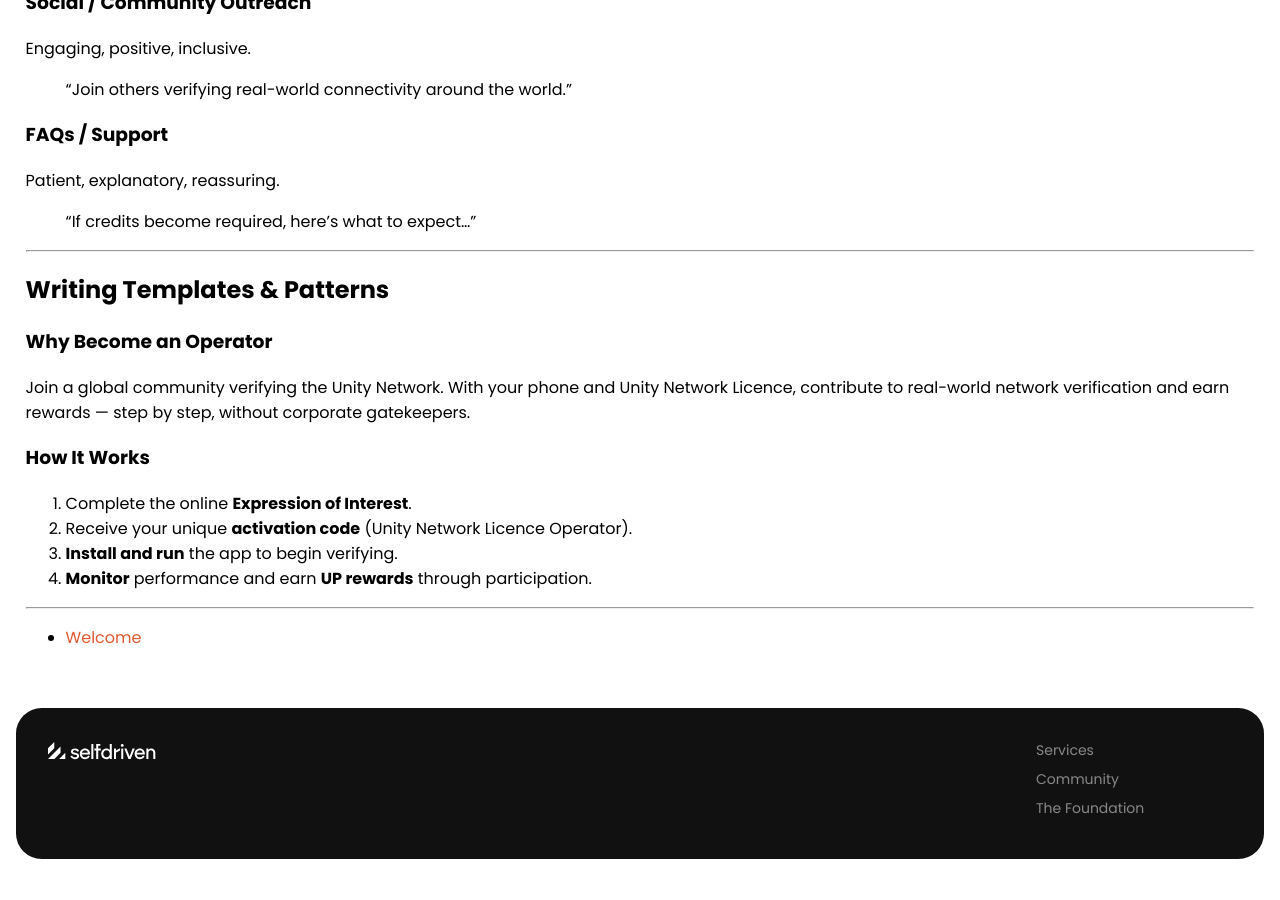
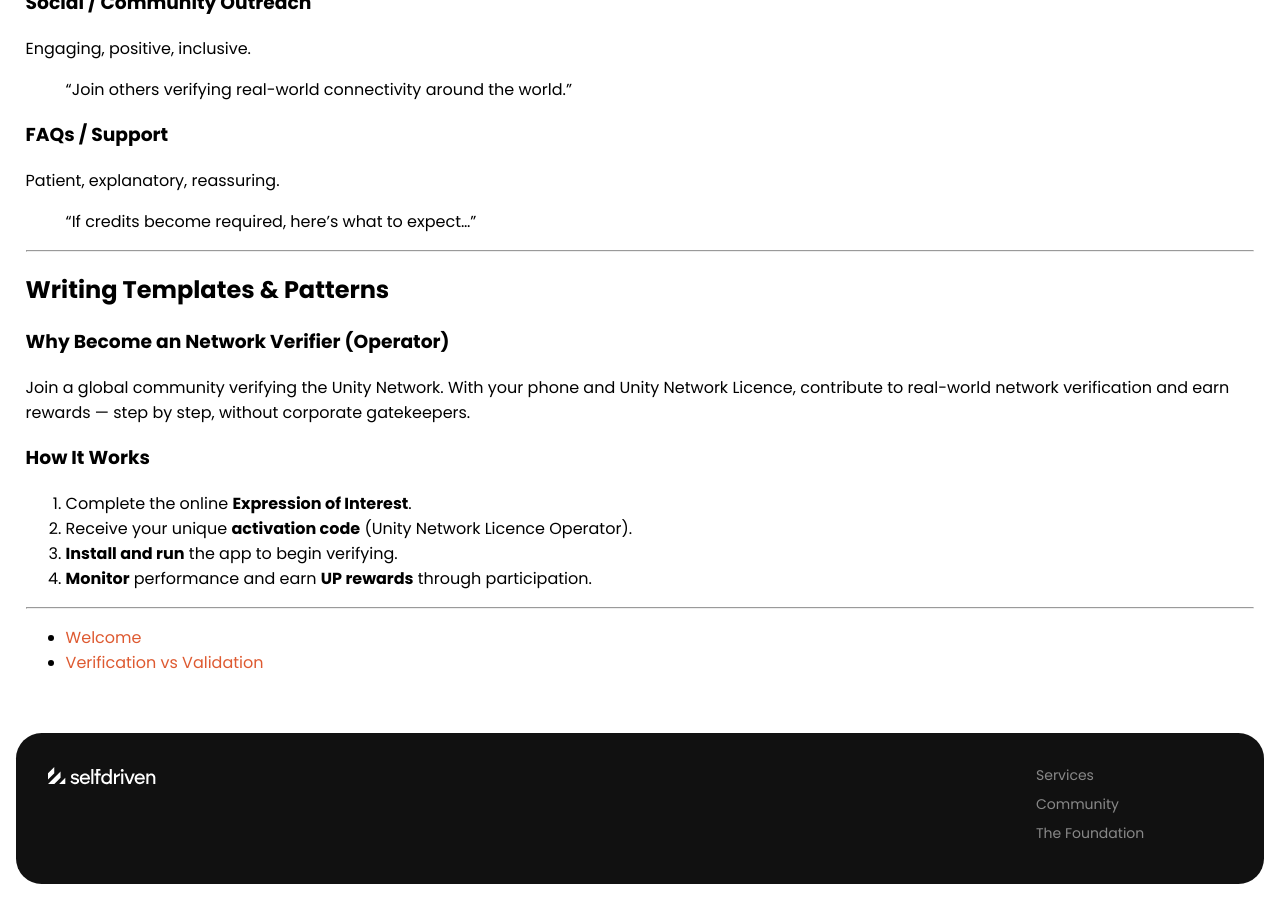
Before and after one commit to selfdriven-services/selfdriven-tel, a Jekyll site: the page built from docs/pages/our-identity.md, in a window 1280 px wide and 900 px high, scrolled down 3876 px. Built offline with Jekyll 4.4.1, drawn with Linux system fonts in a browser that asks for light colours; before the commit the page ends 4751 px from its top, so only the background shows below that.

Commit message:
Update our-identity.md

```diff
--- a/docs/pages/our-identity.md
+++ b/docs/pages/our-identity.md
@@ -181,7 +181,7 @@
 
 ## Writing Templates & Patterns
 
-### Why Become an Operator
+### Why Become an Network Verifier (Operator)
 
 Join a global community verifying the Unity Network. With your phone and Unity Network Licence, contribute to real-world network verification and earn rewards — step by step, without corporate gatekeepers.
 
@@ -195,3 +195,4 @@
 ---
 
 - [Welcome](/our-identity/welcome)
+- [Verification vs Validation](/education/verification-validation)
```
